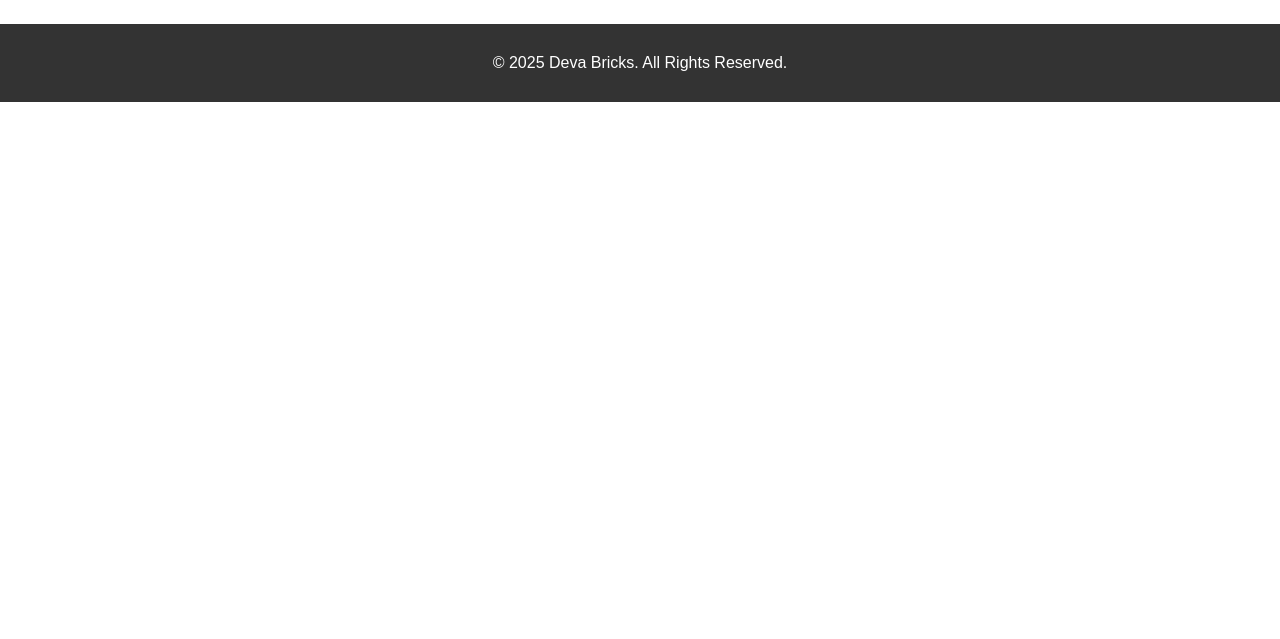
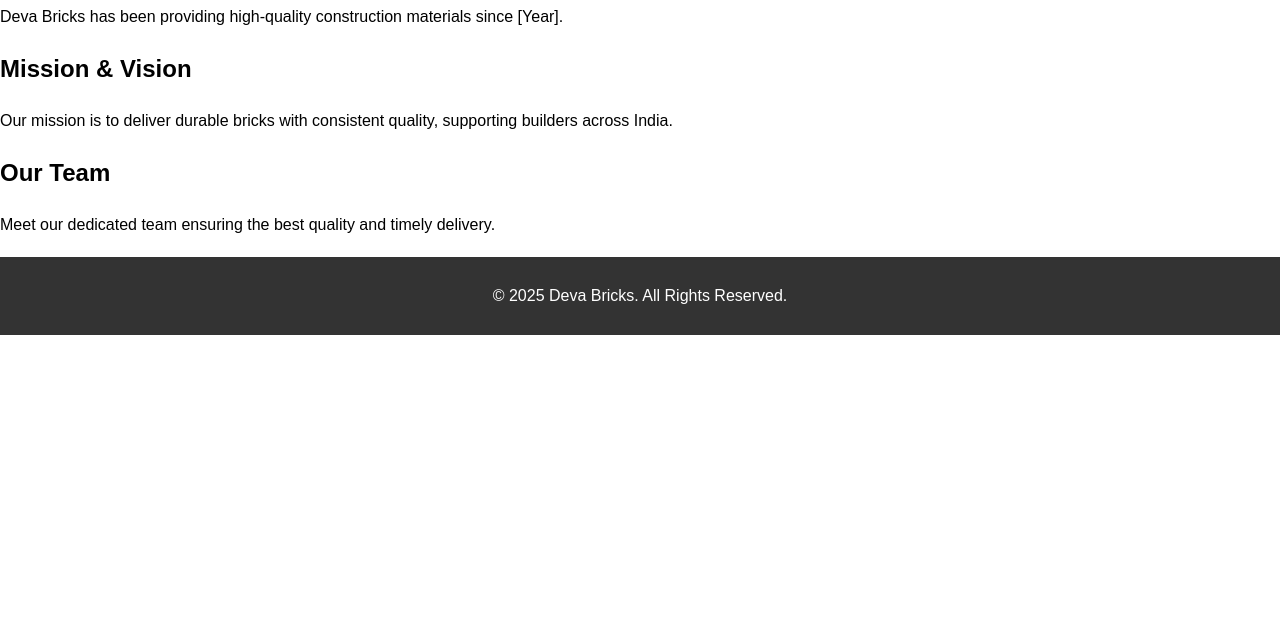
Before and after one commit to KavitaDharanidhar/devabricks-site, a plain HTML site: page about.html in a window 1280 px wide. Shown: the part 161-800 px from the top of the page. Drawn offline with Linux system fonts and the light colour scheme.

Commit message:
Update about.html

```diff
--- a/about.html
+++ b/about.html
@@ -8,20 +8,32 @@
 </head>
 <body>
 <header>
+    <div class="container">
+      <img src="assets/logo.png" alt="Deva Bricks Logo" class="logo">
       <nav>
         <a href="index.html">Home</a>
         <a href="about.html">About</a>
+        <a href="products.html">Products</a>
         <a href="contact.html">Contact</a>
       </nav>
+    </div>
 </header>
 
-  <main>
+<main class="container">
   <h1>About Deva Bricks</h1>
-    <p>Deva Bricks has been providing high-quality construction materials since [Year]. We pride ourselves on durability, trust, and service excellence.</p>
+  <p>Deva Bricks has been providing high-quality construction materials since [Year].</p>
+
+  <h2>Mission & Vision</h2>
+  <p>Our mission is to deliver durable bricks with consistent quality, supporting builders across India.</p>
+
+  <h2>Our Team</h2>
+  <p>Meet our dedicated team ensuring the best quality and timely delivery.</p>
 </main>
 
 <footer>
+    <div class="container">
       <p>&copy; 2025 Deva Bricks. All Rights Reserved.</p>
+    </div>
 </footer>
 </body>
 </html>
```
Lines whose indentation alone changed are shown as unchanged.
